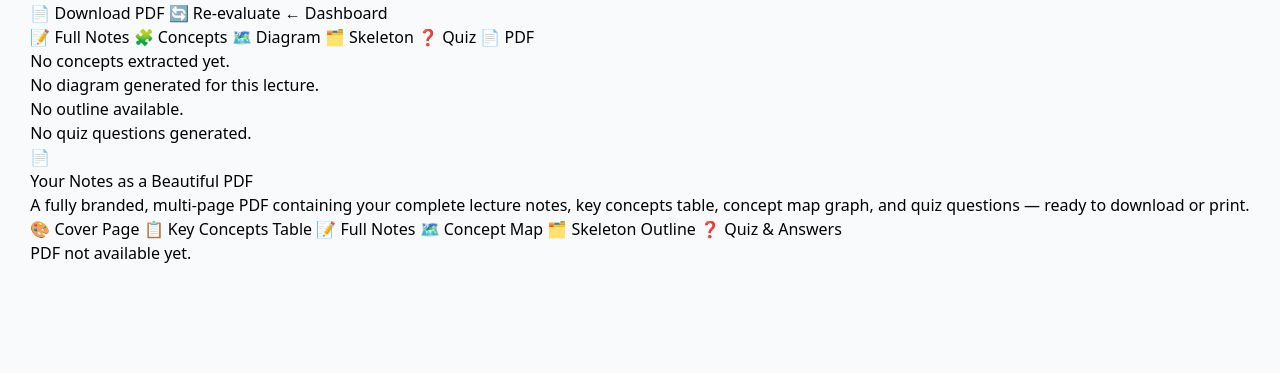
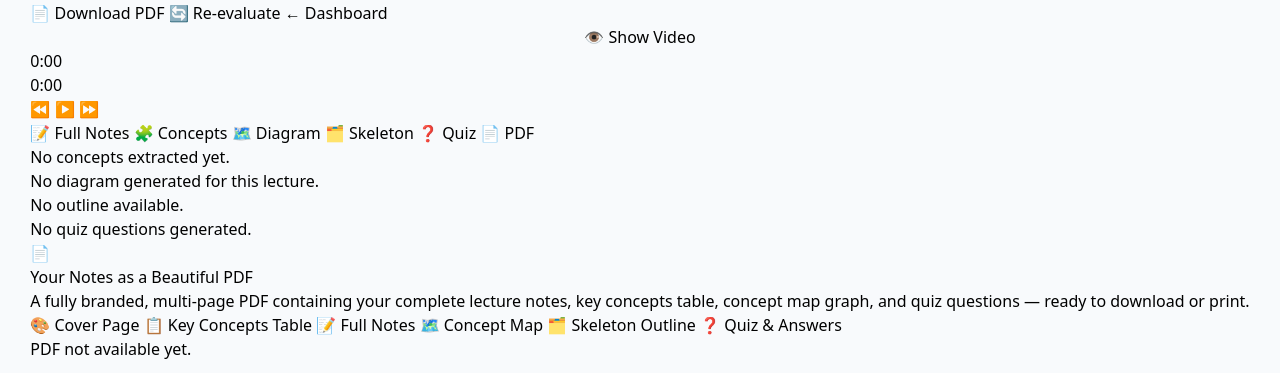
Before and after one commit to HimanshuKumarShahi/Django_Python, a Django app: template ai_notes_generator/notes/templates/notes/note_detail.html in a window 1280 px wide. Shown: the part 120-493 px from the top of the page. Run offline with Django 5.2, Linux system fonts and the light colour scheme; the template is opened without the code that fills it, so the values that code supplies are empty; parts of the project's set-up code (start-up, migrations or seed data) failed here and were passed over; some libraries are stand-ins or nearby versions.

```diff
--- a/ai_notes_generator/notes/templates/notes/note_detail.html
+++ b/ai_notes_generator/notes/templates/notes/note_detail.html
@@ -120,6 +120,34 @@
 .pdf-features { display:flex; flex-wrap:wrap; gap:10px; justify-content:center; margin-bottom:32px; }
 .pdf-feat-tag { background:rgba(99,102,241,0.08); border:1px solid rgba(99,102,241,0.2);
     border-radius:99px; padding:5px 14px; font-size:12px; color:var(--accent3); font-weight:600; }
+/* ── Media Player ── */
+.media-player-card {
+    background:var(--glass); border:1px solid var(--glass-b); border-radius:16px;
+    padding:20px 24px; margin-bottom:28px; display:flex; flex-direction:column; gap:16px;
+}
+.mp-controls { display:flex; align-items:center; gap:16px; justify-content:center; }
+.mp-btn {
+    background:rgba(255,255,255,0.05); border:1px solid rgba(255,255,255,0.1);
+    color:var(--text); width:40px; height:40px; border-radius:50%;
+    display:flex; align-items:center; justify-content:center; cursor:pointer;
+    transition:all 0.2s ease;
+}
+.mp-btn:hover { background:rgba(255,255,255,0.15); transform:scale(1.05); }
+.mp-btn-play { background:var(--text); color:#000; width:48px; height:48px; }
+.mp-btn-play:hover { background:#e2e8f0; }
+
+.mp-progress-container {
+    display:flex; align-items:center; gap:12px; font-size:12px; color:var(--text2);
+    font-variant-numeric:tabular-nums;
+}
+.mp-progress-bar {
+    flex:1; height:6px; background:rgba(255,255,255,0.1); border-radius:4px;
+    cursor:pointer; position:relative; overflow:hidden;
+}
+.mp-progress-fill {
+    position:absolute; top:0; left:0; height:100%; width:0%;
+    background:var(--accent); border-radius:4px; transition:width 0.1s linear;
+}
 </style>
 {% endblock %}
 
@@ -156,6 +184,33 @@
                 <a href="{% url 'dashboard' %}" class="btn btn-ghost">← Dashboard</a>
             </div>
         </div>
+        </div>
+
+        <!-- Custom Media Player -->
+        <div class="media-player-card">
+            {% if lecture.file_type == 'audio' %}
+                <audio id="mediaElement" src="{{ lecture.media_file.url }}" preload="metadata"></audio>
+            {% else %}
+                <video id="mediaElement" src="{{ lecture.media_file.url }}" preload="metadata" style="width:100%; border-radius:8px; display:none;"></video>
+                <div style="display:flex;justify-content:center;">
+                    <button class="btn btn-ghost" onclick="document.getElementById('mediaElement').style.display='block';this.style.display='none';">👁️ Show Video</button>
+                </div>
+            {% endif %}
+
+            <div class="mp-progress-container">
+                <span id="mpTime">0:00</span>
+                <div class="mp-progress-bar" id="mpProgressBg" onclick="seekMedia(event)">
+                    <div class="mp-progress-fill" id="mpProgressFill"></div>
+                </div>
+                <span id="mpDuration">0:00</span>
+            </div>
+
+            <div class="mp-controls">
+                <button class="mp-btn" onclick="skipMedia(-10)" title="Rewind 10s">⏪</button>
+                <button class="mp-btn mp-btn-play" id="mpPlayBtn" onclick="togglePlay()">▶</button>
+                <button class="mp-btn" onclick="skipMedia(10)" title="Forward 10s">⏩</button>
+            </div>
+        </div>
 
         <!-- Summary -->
         {% if note.summary_text %}
@@ -170,7 +225,7 @@
                 <button class="tab-btn active" data-tab="notes">📝 Full Notes</button>
                 <button class="tab-btn" data-tab="concepts">🧩 Concepts</button>
                 <button class="tab-btn" data-tab="diagram">🗺️ Diagram</button>
-                {% if note.concept_graph_url %}
+                {% if note.concept_graph_file %}
                 <button class="tab-btn" data-tab="graph">📊 Graph</button>
                 {% endif %}
                 <button class="tab-btn" data-tab="skeleton">🗂️ Skeleton</button>
@@ -220,10 +275,10 @@
         </div>
 
         <!-- Tab: Concept Graph Image -->
-        {% if note.concept_graph_url %}
+        {% if note.concept_graph_file %}
         <div class="tab-panel" id="tab-graph">
             <div class="graph-wrap">
-                <img src="{{ note.concept_graph_url }}" alt="Concept relationship graph for {{ lecture.title }}" loading="lazy">
+                <img src="{{ note.concept_graph_file.url }}" alt="Concept relationship graph for {{ lecture.title }}" loading="lazy">
             </div>
         </div>
         {% endif %}
@@ -285,7 +340,7 @@
                     <span class="pdf-feat-tag">🗂️ Skeleton Outline</span>
                     <span class="pdf-feat-tag">❓ Quiz & Answers</span>
                 </div>
-                {% if note.pdf_url %}
+                {% if note.pdf_file %}
                 <a href="{% url 'download_pdf' lecture.pk %}" target="_blank"
                    class="btn btn-primary" style="font-size:16px;padding:14px 32px;">
                     📥 Download PDF
@@ -338,4 +393,49 @@ function toggleQuiz(n) {
     item.classList.toggle('open');
 }
 </script>
+<script>
+// --- Media Player Logic ---
+const media = document.getElementById('mediaElement');
+const playBtn = document.getElementById('mpPlayBtn');
+const progressFill = document.getElementById('mpProgressFill');
+const timeEl = document.getElementById('mpTime');
+const durationEl = document.getElementById('mpDuration');
+
+function formatTime(seconds) {
+    if (isNaN(seconds)) return "0:00";
+    const m = Math.floor(seconds / 60);
+    const s = Math.floor(seconds % 60);
+    return `${m}:${s < 10 ? '0'+s : s}`;
+}
+
+media.addEventListener('loadedmetadata', () => {
+    durationEl.textContent = formatTime(media.duration);
+});
+
+media.addEventListener('timeupdate', () => {
+    timeEl.textContent = formatTime(media.currentTime);
+    const percent = (media.currentTime / media.duration) * 100;
+    progressFill.style.width = `${percent}%`;
+});
+
+function togglePlay() {
+    if (media.paused) {
+        media.play();
+        playBtn.textContent = '⏸';
+    } else {
+        media.pause();
+        playBtn.textContent = '▶';
+    }
+}
+
+function skipMedia(seconds) {
+    media.currentTime += seconds;
+}
+
+function seekMedia(e) {
+    const rect = document.getElementById('mpProgressBg').getBoundingClientRect();
+    const pos = (e.clientX - rect.left) / rect.width;
+    media.currentTime = pos * media.duration;
+}
+</script>
 {% endblock %}
```
